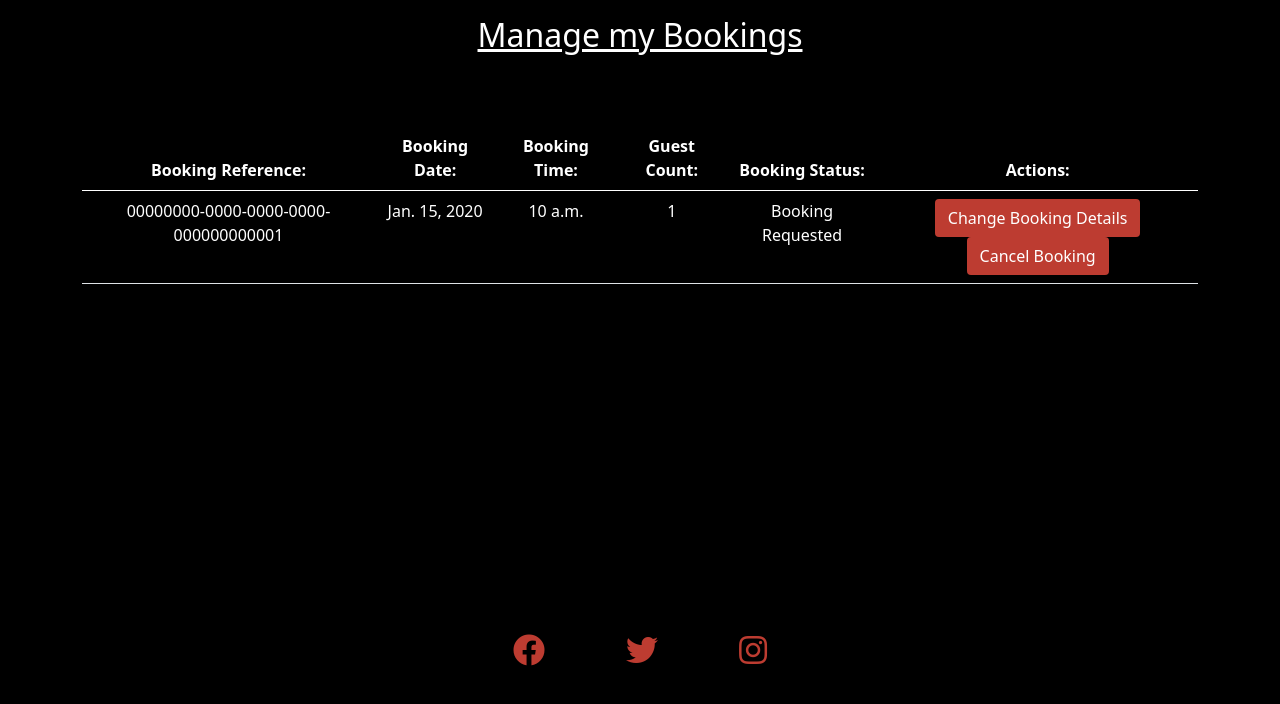
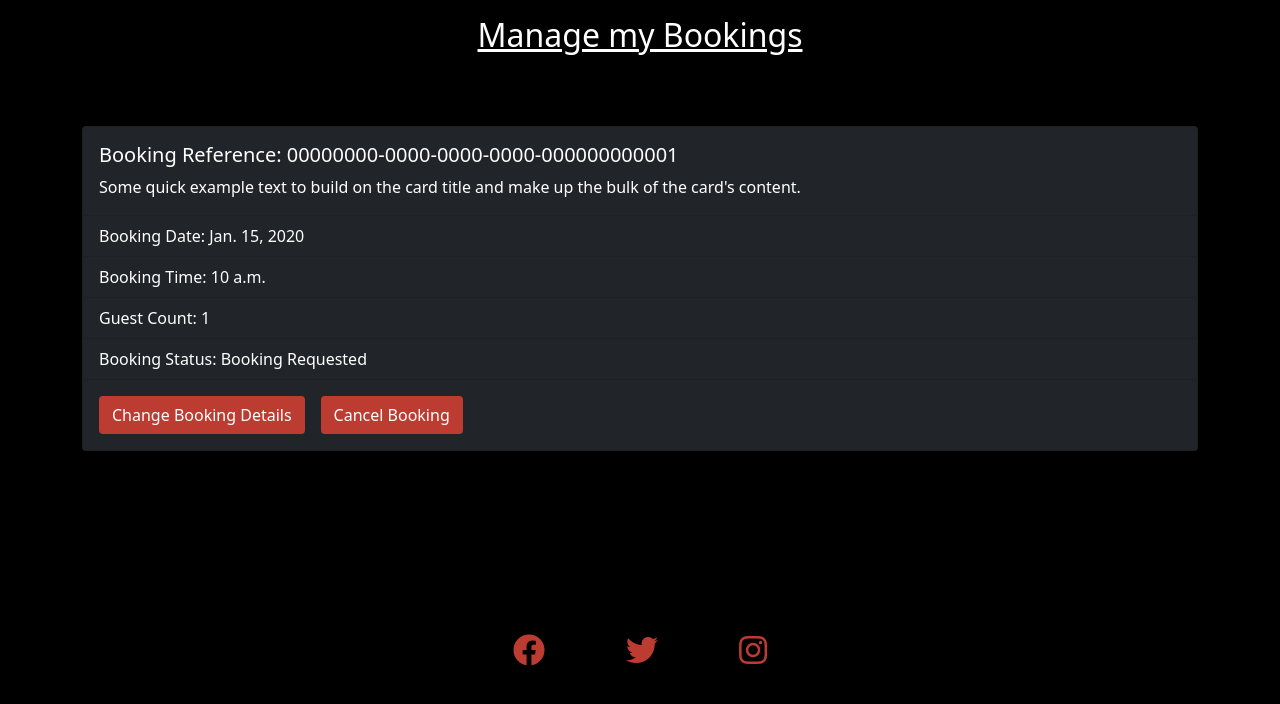
Before and after one commit to Code-Institute-Submissions/iKelvvv-MS4, a Django app: page /manage_booking/ in a window 1280 px wide. Shown: the part 96-800 px from the top of the page. Run offline with Django 3.2, Linux system fonts and the light colour scheme; a user stored in the database is signed in; tables that the repository leaves empty hold one stand-in row (values such as "Sample post").

Commit message:
Replace booking information table with a card view

```diff
--- a/templates/manage_booking.html
+++ b/templates/manage_booking.html
@@ -10,45 +10,38 @@
     </div>
 
     {% for booking in booking_list %}
-    <div class="row">
+    <div class="row py-5">
         <div class="col-12">
-            <table class="table text-white text-center mt-5">
-                <thead>
-                    <tr>
-                        <th scope="col">Booking Reference:</th>
-                        <th scope="col">Booking Date:</th>
-                        <th scope="col">Booking Time:</th>
-                        <th scope="col">Guest Count:</th>
-                        <th scope="col">Booking Status:</th>
-                        <th scope="col">Actions:</th>
-                    </tr>
-                </thead>
-                <tbody>
-                    <tr>
-                        <td>{{ booking.booking_id }}</td>
-                        <td>{{ booking.booking_date }}</td>
-                        <td>{{ booking.booking_time }}</td>
-                        <td>{{ booking.guest_count }}</td>
-                        <td> {% if booking.status == 1 %}
+            <div class="card bg-dark">
+                <div class="card-body ">
+                    <h5 class="card-title">Booking Reference: {{ booking.booking_id }}</h5>
+                    <p class="card-text">
+                        Some quick example text to build on the card title and make up the bulk of the card's content.
+                    </p>
+                </div>
+                <ul class="list-group list-group-flush">
+                    <li class="list-group-item bg-dark text-white">Booking Date: {{ booking.booking_date }}</li>
+                    <li class="list-group-item bg-dark text-white">Booking Time: {{ booking.booking_time }}</li>
+                    <li class="list-group-item bg-dark text-white">Guest Count: {{ booking.guest_count }}</li>
+                    <li class="list-group-item bg-dark text-white">
+                        Booking Status: {% if booking.status == 1 %}
                         Booking Accepted
                         {% else %}
                         Booking Requested
                         {% endif %}
-                        </td>
-                        <td>
-                            <a href="{% url 'edit_booking' booking.booking_id %}" class="btn custom-red text-white">
+                    </li>
+                </ul>
+                <div class="card-body d-flex">
+                    <a href="{% url 'edit_booking' booking.booking_id %}" class="card-link btn custom-red text-white">
                         Change Booking Details
                     </a>
-                            <a href="{% url 'delete_booking' booking.booking_id %}" class="btn custom-red text-white">
+                    <a href="{% url 'delete_booking' booking.booking_id %}" class="card-link btn custom-red text-white">
                         Cancel Booking
                     </a>
-                        </td>
-                    </tr>
-                </tbody>
-            </table>
                 </div>
             </div>
-
+        </div>
+    </div>
     {% endfor %}
 
 </div>
```
Lines whose indentation alone changed are shown as unchanged.
